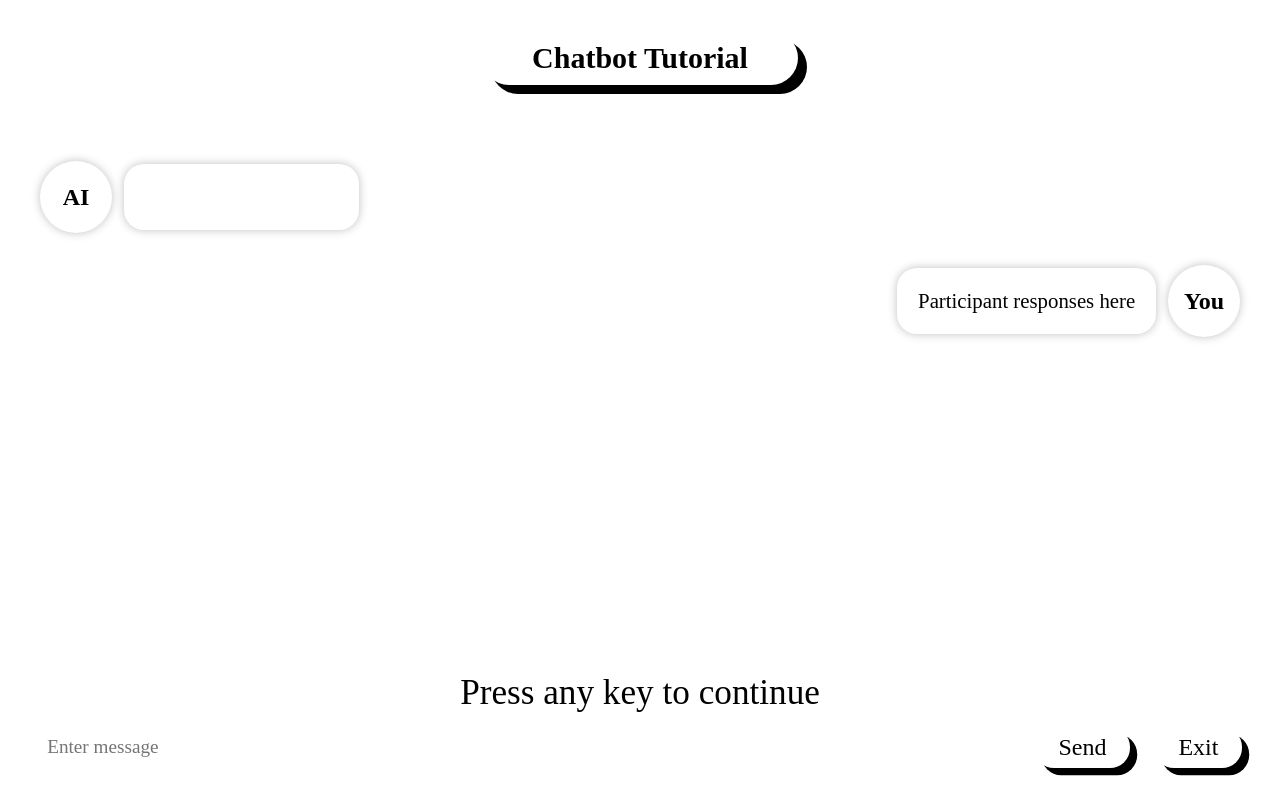
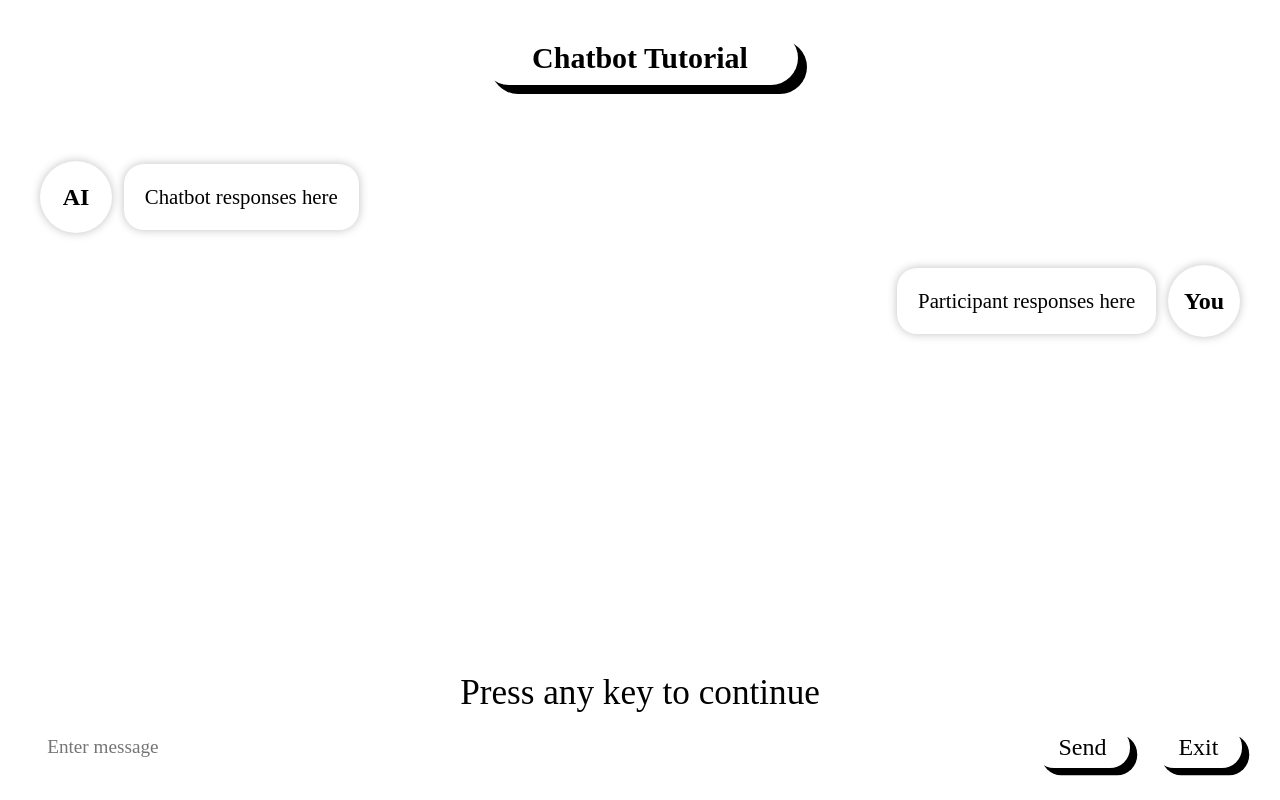
Before and after one commit to Santa-Clara-Imaginarium-Lab/human-ai, a React (Vite) app in the folder client/: page /demo-chat in a window 1280 px wide. Built offline with nearby package versions, Linux system fonts and the light colour scheme; a web font is replaced by a local one.

Commit message:
chat tutorial fix

```diff
--- a/client/src/components/chatbotTutorial/DemoChat.css
+++ b/client/src/components/chatbotTutorial/DemoChat.css
@@ -205,8 +205,8 @@
 }
 
 .ai-response .bubble {
-  background-color: var(--accent-two);
-  color: white;
+  background-color: white;
+  color: black;
 }
 
 .chat-tutorial-instruction {
```
